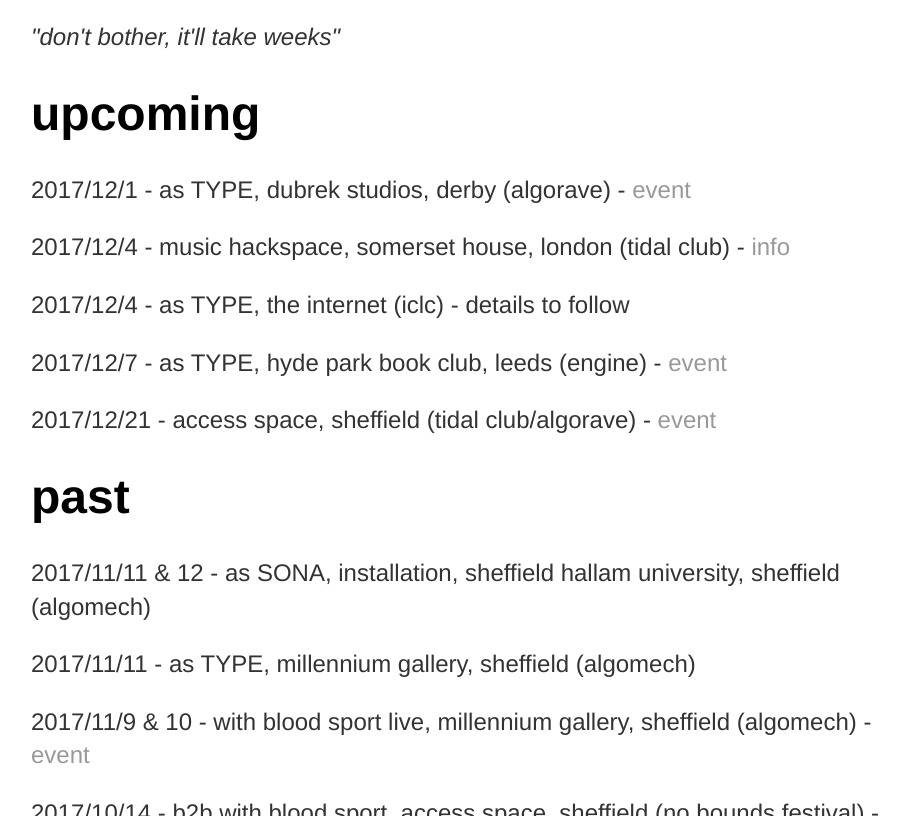
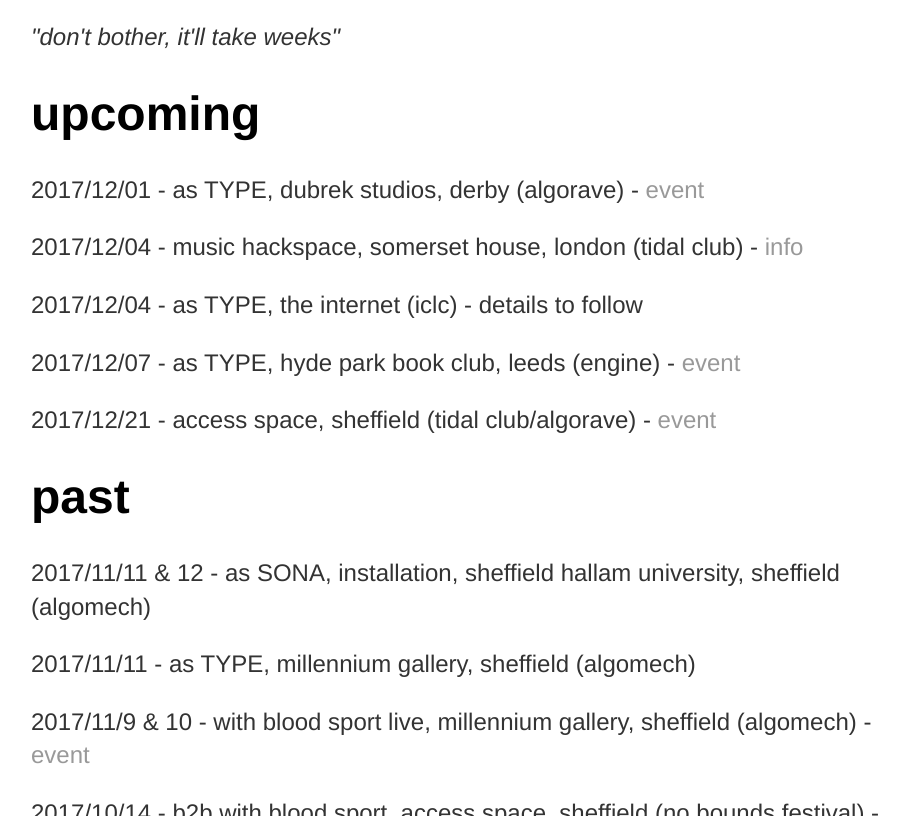
Before and after one commit to heavy-lifting/heavy-lifting.github.io, a Jekyll site: the page built from index.html, in a window 1280 px wide and 900 px high, scrolled down 878 px, cut to the strip 84-900 px from the top of the window. Shown: the whole strip, without its empty margins (161-1070 px from the left). Built offline with Jekyll 4.4.1, drawn with Linux system fonts in a browser that asks for light colours.

Commit message:
Update index.html

```diff
--- a/index.html
+++ b/index.html
@@ -19,10 +19,10 @@
 
 <div class="upcoming"> <!-- DON'T FORGET TO UPDATE THE 'SHOWS' PAGE TOO-->
 	<h1>upcoming</h1>
-	<p>2017/12/1 - as TYPE, dubrek studios, derby (algorave) - <a href ="https://www.facebook.com/events/1456281281092729/" target="_blank">event</a></p>
-	<p>2017/12/4 - music hackspace, somerset house, london (tidal club) - <a href ="https://www.somersethouse.org.uk/whats-on/music-hackspace-tidalcycles-meetup-lucy-cheesman" target="_blank">info</a></p>
-	<p>2017/12/4 - as TYPE, the internet (iclc) - details to follow</p>
-	<p>2017/12/7 - as TYPE, hyde park book club, leeds (engine) - <a href ="https://www.facebook.com/events/150211419047392/" target="_blank">event</a></p>
+	<p>2017/12/01 - as TYPE, dubrek studios, derby (algorave) - <a href ="https://www.facebook.com/events/1456281281092729/" target="_blank">event</a></p>
+	<p>2017/12/04 - music hackspace, somerset house, london (tidal club) - <a href ="https://www.somersethouse.org.uk/whats-on/music-hackspace-tidalcycles-meetup-lucy-cheesman" target="_blank">info</a></p>
+	<p>2017/12/04 - as TYPE, the internet (iclc) - details to follow</p>
+	<p>2017/12/07 - as TYPE, hyde park book club, leeds (engine) - <a href ="https://www.facebook.com/events/150211419047392/" target="_blank">event</a></p>
 	<p>2017/12/21 - access space, sheffield (tidal club/algorave) - <a href ="https://www.facebook.com/events/299195567150950/" target="_blank">event</a></p>
 </div><!-- /.blurb -->
 
```
